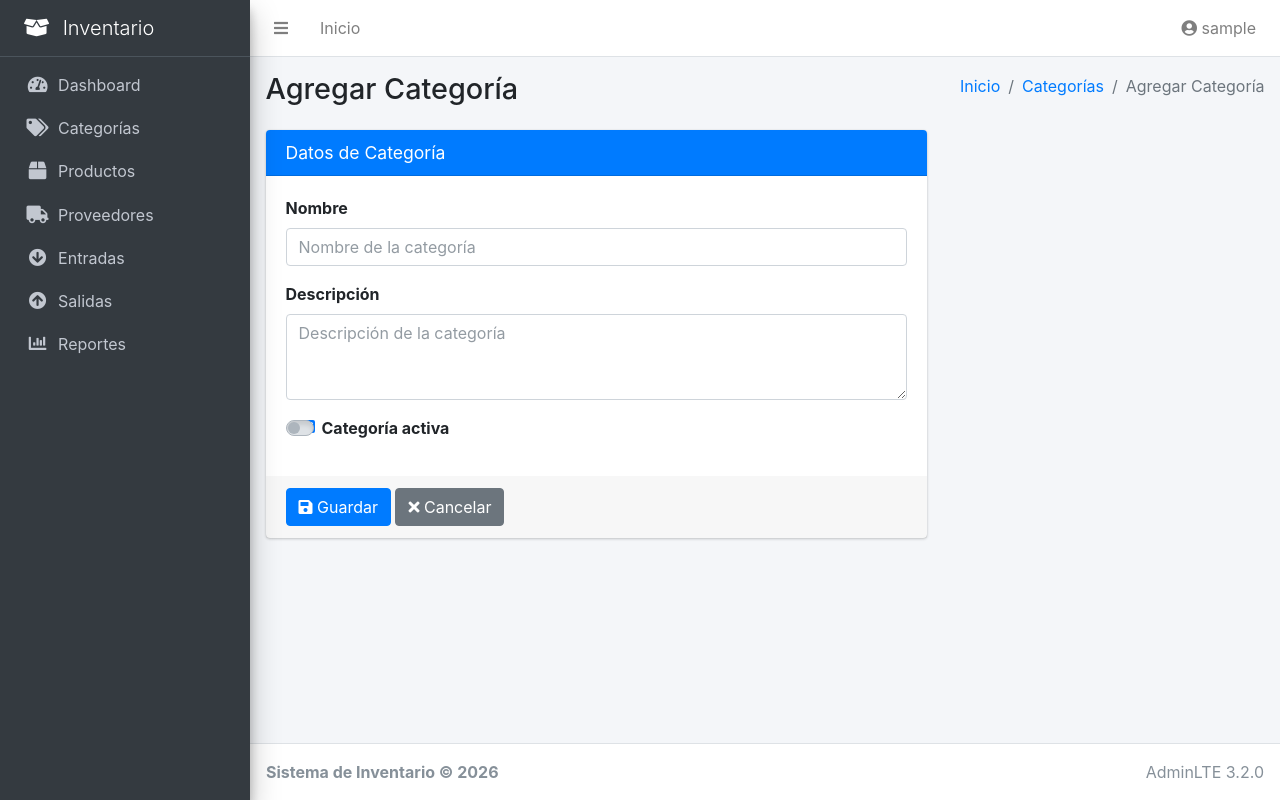
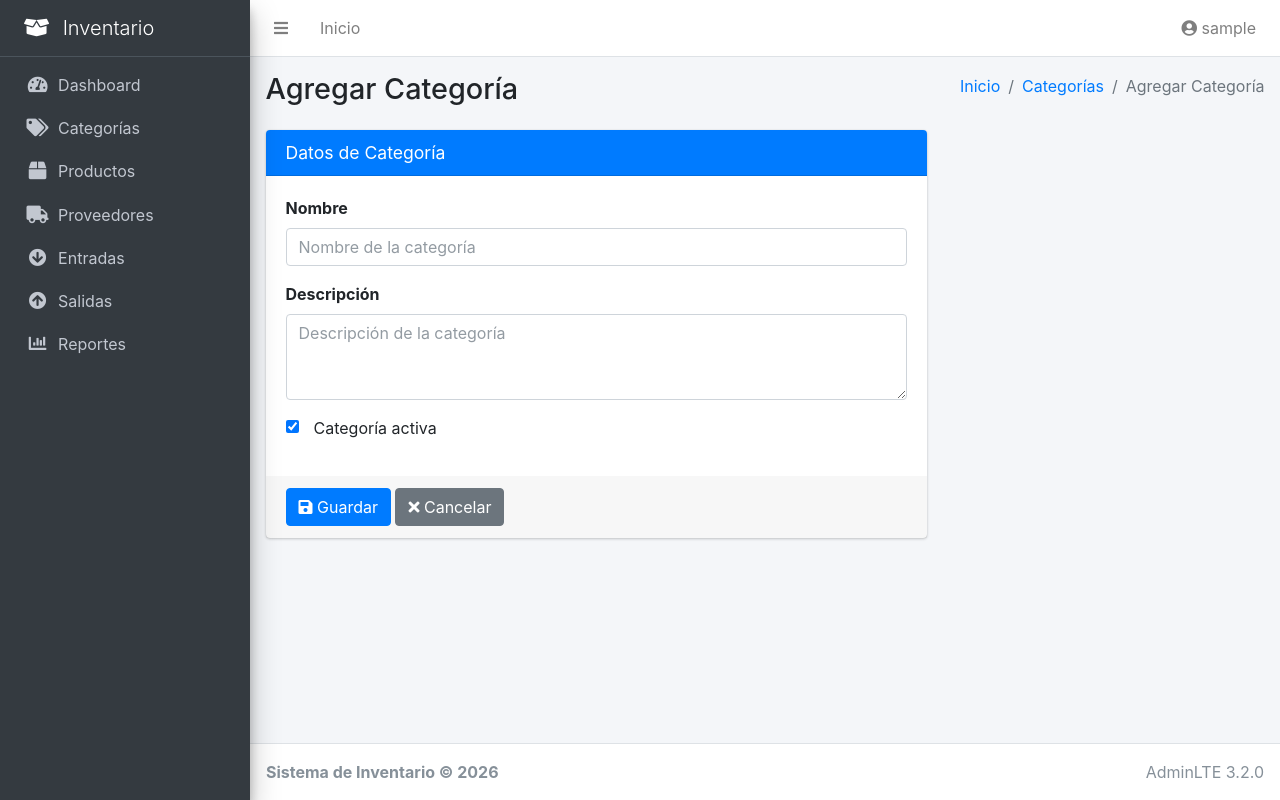
Before and after one commit to brionesdaniela548-lang/adminLTE, a Django app: page /categories/create/ in a window 1280 px wide. Run offline with Django 5.2, Linux system fonts and the light colour scheme; the visitor is signed in with stand-in values (Sample User, id 1); some libraries are stand-ins or nearby versions.

Commit message:
Corrige diseño

```diff
--- a/inventory/templates/inventory/category_form.html
+++ b/inventory/templates/inventory/category_form.html
@@ -125,28 +125,14 @@
                                 </div>
 
                                 <div class="form-group">
-
-                                    <div class="custom-control custom-switch">
-
+                                    <div class="form-check">
                                         {{ form.estado }}
-
-                                        <label
-                                            class="custom-control-label"
-                                            for="{{ form.estado.id_for_label }}"
-                                        >
-                                            Categoría activa
-                                        </label>
-
+                                        <label class="form-check-label ml-2" for="{{ form.estado.id_for_label }}">
+                                            Categoría activa</label>
                                     </div>
-
                                     {% for error in form.estado.errors %}
-
-                                        <small class="text-danger d-block">
-                                            {{ error }}
-                                        </small>
-
+                                    <small class="text-danger d-block">{{ error }}</small>
                                     {% endfor %}
-
                                 </div>
 
                             </div>
```
